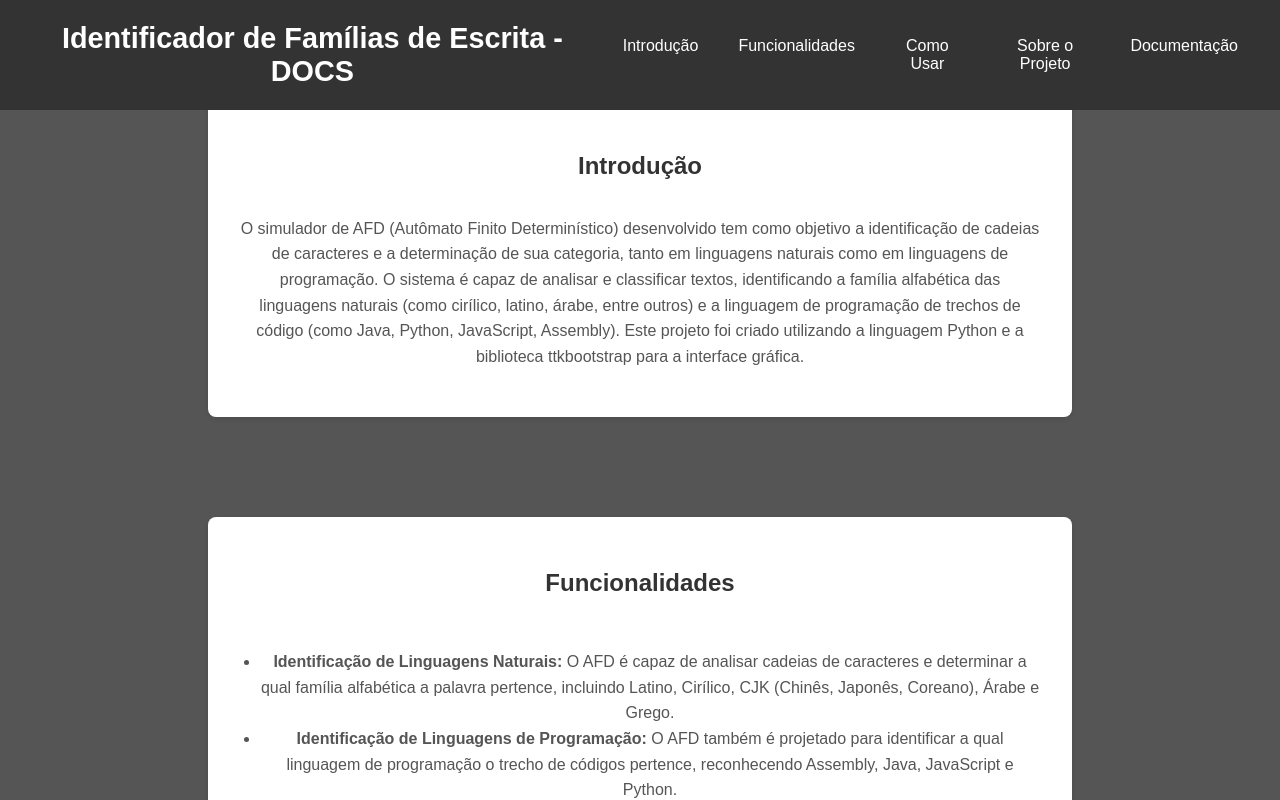
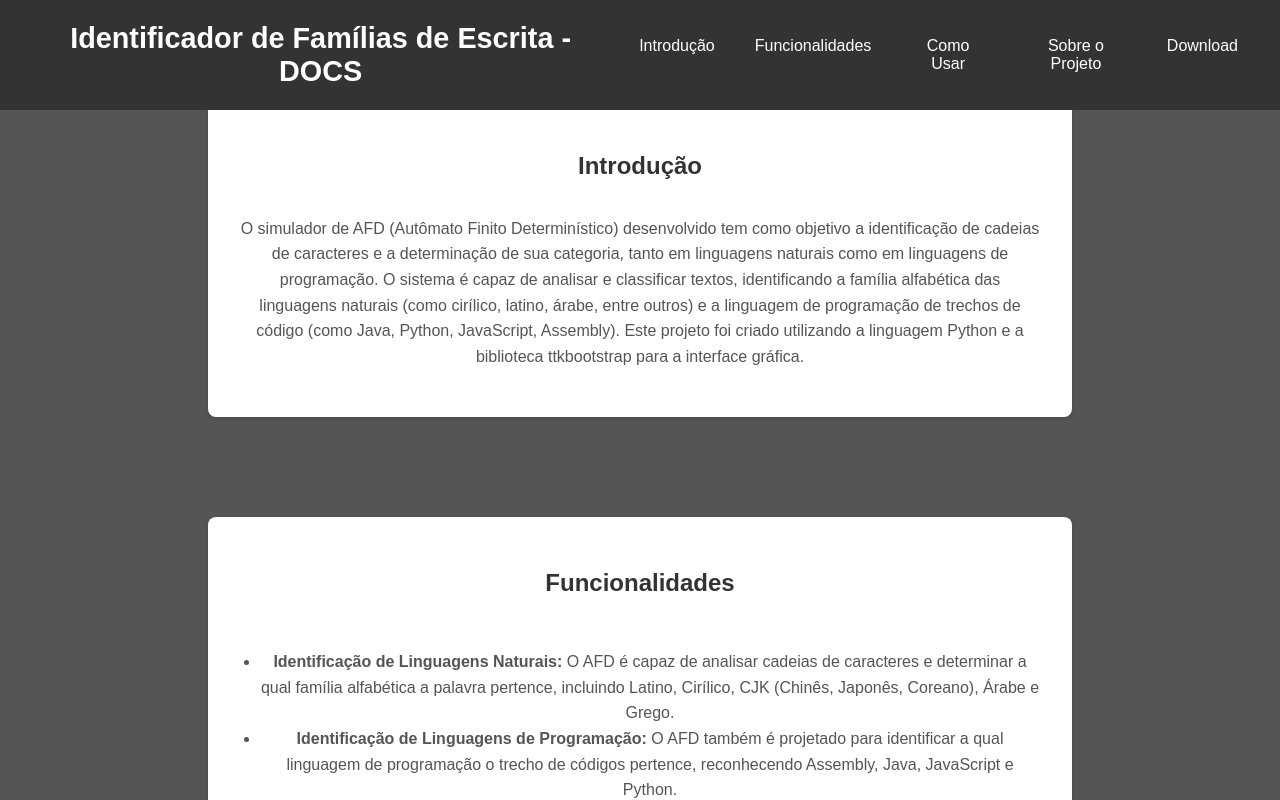
Before and after one commit to jp-mmoura/documentation-afd, a React (Create React App) app: page / in a window 1280 px wide. Shown: the top 800 px of the page. Built offline with nearby package versions, Linux system fonts and the light colour scheme.

Commit message:
Mudança de texto

```diff
--- a/src/components/Header.js
+++ b/src/components/Header.js
@@ -18,7 +18,7 @@ const Header = () => {
                         <li><button onClick={() => scrollToSection('funcionalidades')}>Funcionalidades</button></li>
                         <li><button onClick={() => scrollToSection('como-funciona')}>Como Usar</button></li>
                         <li><button onClick={() => scrollToSection('sobre-projeto')}>Sobre o Projeto</button></li>
-                        <li><button onClick={() => scrollToSection('download')}>Documentação</button></li>
+                        <li><button onClick={() => scrollToSection('download')}>Download</button></li>
                     </ul>
                 </nav>
             </div>
```
